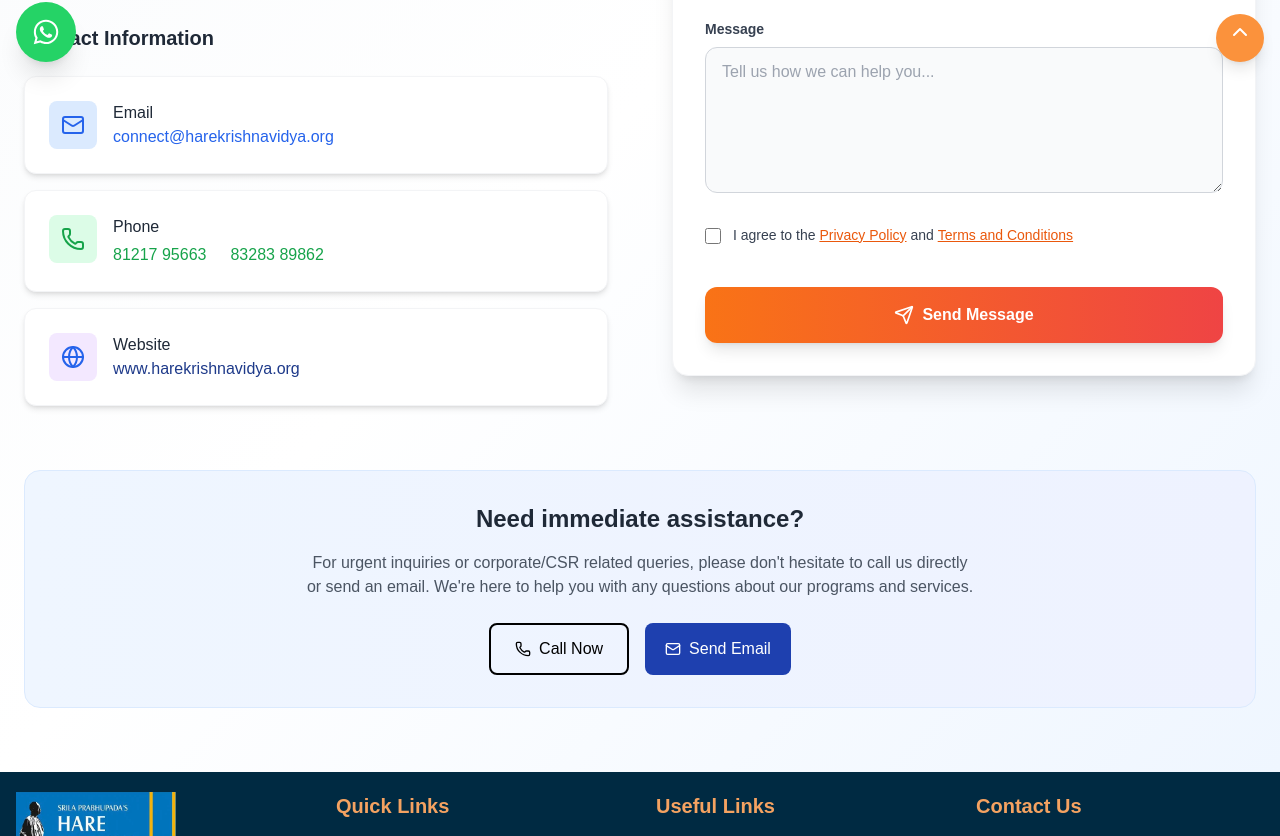
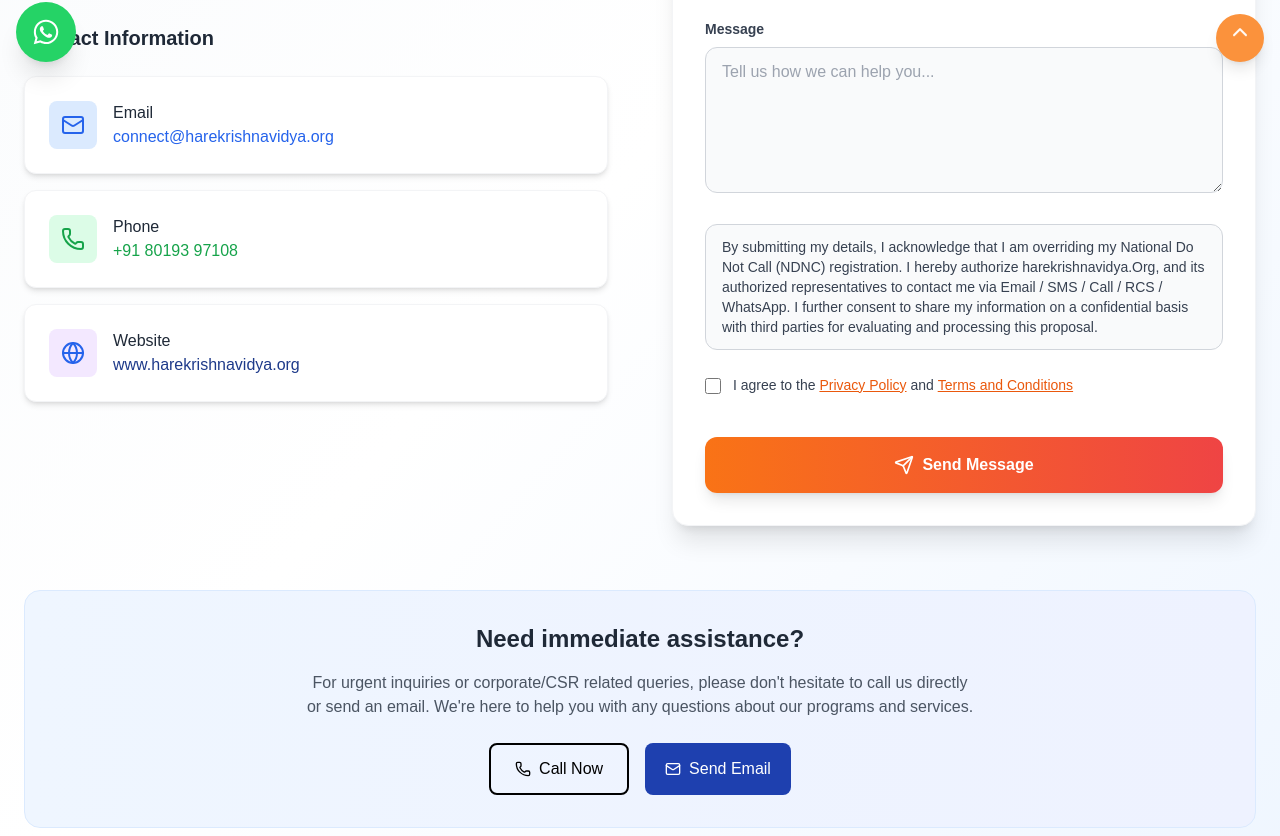
Before and after one commit to aikyavidya/Harekrishnavidya_website, a Next.js app: page /contact in a window 1280 px wide. Shown: the part 698-1534 px from the top of the page. Built offline with nearby package versions, Linux system fonts and the light colour scheme.

Commit message:
number change

```diff
--- a/app/components/TopBar.tsx
+++ b/app/components/TopBar.tsx
@@ -28,7 +28,7 @@ export default function TopBar() {
             className="flex items-center gap-1.5"
           >
             <FaWhatsapp size={24} className="text-gray-800" />
-            <span className="hidden sm:inline text-[14px] font-bold">+91 83283 89862</span>
+            <span className="hidden sm:inline text-[14px] font-bold">+91 80193 97108</span>
           </a>
         </div>
 
--- a/app/contact/page.tsx
+++ b/app/contact/page.tsx
@@ -223,30 +223,18 @@ export default function ContactPage() {
               </div>
 
               <div className="group bg-white rounded-xl p-6 shadow-md hover:shadow-lg transition-all duration-300 border border-gray-100">
-                <div className="flex items-start space-x-4">
+                <div className="flex items-center space-x-4">
                   <div className="w-12 h-12 bg-green-100 rounded-lg flex items-center justify-center group-hover:bg-green-200 transition-colors">
                     <Phone className="w-6 h-6 text-green-600" />
                   </div>
-                  <div className="space-y-1">
+                  <div>
                     <p className="font-medium text-gray-800">{t("contact.info.phone")}</p>
-                    <div className="flex flex-col lg:flex-row gap-1 lg:gap-6">
-                      <a
-                        href="https://wa.me/918121795663"
-                        target="_blank"
-                        rel="noopener noreferrer"
-                        className="block text-green-600 hover:text-green-800 transition-colors"
-                      >
-                        81217 95663
-                      </a>
-                      <a
-                        href="https://wa.me/918019397108"
-                        target="_blank"
-                        rel="noopener noreferrer"
-                        className="block text-green-600 hover:text-green-800 transition-colors"
-                      >
-                        83283 89862
-                      </a>
-                    </div>
+                    <a
+                      href="tel:+918019397108"
+                      className="text-green-600 hover:text-green-800 transition-colors"
+                    >
+                      +91 80193 97108
+                    </a>
                   </div>
                 </div>
               </div>
@@ -363,6 +351,12 @@ export default function ContactPage() {
                     />
                   </div>
 
+                  <div className="w-full px-4 py-3 border border-gray-300 rounded-xl bg-gray-50 text-gray-700 text-xs sm:text-sm leading-relaxed">
+                    <p>
+                      {t("contact.form.ndncDisclaimer")}
+                    </p>
+                  </div>
+
                   <div className="flex items-start space-x-3">
                     <input
                       type="checkbox"
@@ -430,7 +424,7 @@ export default function ContactPage() {
             </p>
             <div className="flex flex-wrap justify-center gap-4">
               <a
-                href="tel:+918121795663"
+                href="tel:+918019397108"
                 className="inline-flex items-center px-6 py-3 border-2 border-black hover:border-orange-500 hover:bg-orange-500 text-black hover:text-white font-medium rounded-lg"
               >
                 <Phone className="w-4 h-4 mr-2" />
--- a/app/locales/en.json
+++ b/app/locales/en.json
@@ -306,6 +306,7 @@
   "contact.form.emailPlaceholder": "your@email.com",
   "contact.form.messageLabel": "Message",
   "contact.form.messagePlaceholder": "Tell us how we can help you...",
+  "contact.form.ndncDisclaimer": "By submitting my details, I acknowledge that I am overriding my National Do Not Call (NDNC) registration. I hereby authorize harekrishnavidya.Org, and its authorized representatives to contact me via Email / SMS / Call / RCS / WhatsApp. I further consent to share my information on a confidential basis with third parties for evaluating and processing this proposal.",
   "contact.form.submitDefault": "Send Message",
   "contact.form.submitSuccess": "Message Sent!",
   "contact.form.agreePart1": "I agree to the ",
```
Also changed, not shown: app/locales/te.json.
